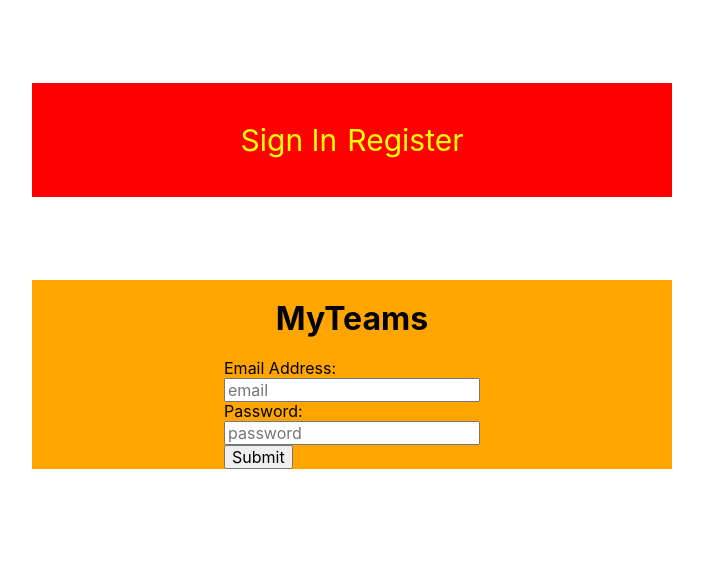
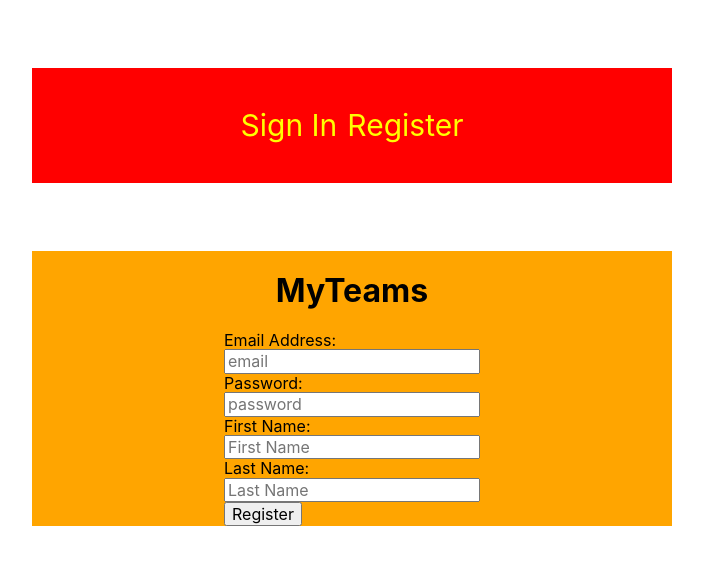
Before and after one commit to Ilroy/footy_app, a React (Create React App) app: page / in a window 1280 px wide. Both pictures are taken after a click on the element "Register". Shown: the top 564 px of the page, without its empty margins (288-991 px from the left). Built offline with nearby package versions, Linux system fonts and the light colour scheme.

Commit message:
fixed registering bug and code clean up

```diff
--- a/src/components/HomeForm/HomeForm.js
+++ b/src/components/HomeForm/HomeForm.js
@@ -1,47 +1,13 @@
 import React from 'react';
 import InfoForm from '../../containers/InfoForm/InfoForm';
-import { changeRoute, setUser } from '../../containers/App/appActions';
+import { getOnSubmitSignIn, getOnSubmitRegister} from './formHelpers';
 import "./HomeForm.css"
 
 const HomeForm = ({isRegistering, dispatch}) =>{
-
-const onSubmitRegister = (email, password, firstName, lastName) =>{
-    fetch('https://localhost:3000/signin', {
-        method: 'post',
-        headers: {'Content-Type': 'appliaction/json'},
-        body: JSON.stringify({
-            email: email,
-            password:password,
-            firstName: firstName,
-            lastname: lastName
-        })
-    })
-    .then(response => response.json())
-    .then(message => {
-        message === "success"? dispatch(changeRoute("signIn")) : console.log("couldnt register");
-    })
-}
-
-const onSubmitSignIn = (email, password) =>{
-     fetch('https://localhost:3000/signin', {
-        method: 'post',
-        headers: {'Content-Type': 'appliaction/json'},
-        body: JSON.stringify({
-            email: email,
-            password:password,
-        })
-    })
-    .then(response => response.json())
-    .then(user => {
-        dispatch(setUser(user));
-    })
-
-}
-
     return(
         <div className="home-form">
             <h1>MyTeams</h1>
-            <InfoForm isRegistering={isRegistering} onSubmitSignIn={onSubmitSignIn} onSubmitRegister={onSubmitRegister}/>
+            <InfoForm isRegistering={isRegistering} onSubmitSignIn={getOnSubmitSignIn(dispatch)} onSubmitRegister={getOnSubmitRegister(dispatch)}/>
         </div>
     )
 }
--- /dev/null
+++ b/src/components/HomeForm/formHelpers.js
@@ -0,0 +1,37 @@
+import { changeRoute, setUser } from '../../containers/App/appActions';
+
+export const getOnSubmitSignIn = dispatch => (email, password) =>{
+    console.log("in")
+    fetch('http://localhost:3000/signin', {
+       method: 'post',
+       headers: {'Content-Type': 'application/json'},
+       body: JSON.stringify({
+           email: email,
+           password:password
+       })
+   })
+   .then(response => response.json())
+   .then(user => {
+       dispatch(setUser(user));
+   });
+
+};
+
+export const getOnSubmitRegister = dispatch => (email, password, firstName, lastName) =>{
+
+    fetch('http://localhost:3000/register', {
+        method: 'post',
+        headers: {'Content-Type': 'application/json'},
+        body: JSON.stringify({
+            email: email,
+            password:password,
+            firstName: firstName,
+            lastName: lastName
+        })
+    })
+    .then(response => response.json())
+    .then(message => {
+        console.log(message);
+        message === "success"? dispatch(changeRoute("signIn")) : console.log("couldnt register");
+    });
+};
--- a/src/containers/App/App.js
+++ b/src/containers/App/App.js
@@ -15,8 +15,8 @@ const App = () => {
   const {user,route, isSignedIn} = state;
 
   useEffect(()=>{
-    console.log(state);
-  },[state])
+    console.log(user);
+  },[user])
 
   return (
     <div className='container'>
@@ -38,7 +38,7 @@ const App = () => {
         </div>
       :
         <div className="form-container">
-          <HomeForm isRegistering={route === "signIn"}/>
+          <HomeForm isRegistering={route !== "signIn"} dispatch={dispatch}/>
         </div>
       }
     </div>
--- a/src/containers/App/appConstants.js
+++ b/src/containers/App/appConstants.js
@@ -1,5 +1,3 @@
-import INTITAL_STATE from "../InfoForm/InfoFormConstants";
-
 const INITIAL_STATE = {
     user: {
       id: null,
--- a/src/containers/App/appReducer.js
+++ b/src/containers/App/appReducer.js
@@ -9,7 +9,7 @@ import INITIAL_STATE
 const appReducer = (state, action) =>{
     switch (action.type){
         case SET_USER:
-                return {...state, user: action.user}
+                return {...state, user: action.user, isSignedIn: true, route:"feed"}
         case CHANGE_ROUTE:
             return {...state, route:action.route}
         case SIGN_OUT:
--- a/src/containers/Feed/Feed.js
+++ b/src/containers/Feed/Feed.js
@@ -4,7 +4,7 @@ import './Feed.css';
 
 const Feed = () => {
     return (
-        <div classname="feed-display">
+        <div className="feed-display">
             <HeadToHead
             homeTeam={
                 {
--- a/src/containers/InfoForm/InfoForm.js
+++ b/src/containers/InfoForm/InfoForm.js
@@ -1,4 +1,4 @@
-import React, { useEffect, useReducer } from "react";
+import React, { useReducer } from "react";
 import INTITAL_STATE from './InfoFormConstants';
 import formReducer from './InfoFormReducer';
 import {onFieldChange,onResetForm} from './InfoFormActions';
@@ -7,49 +7,43 @@ const InfoForm = ({ isRegistering, onSubmitSignIn, onSubmitRegister}) => {
 
   const [formState, dispatch] = useReducer(formReducer, INTITAL_STATE);
 
-  useEffect(()=>{
-    console.log(formState.email);
-    console.log(formState.password);
-  },[formState]);
+  const {email, password, firstName, lastName} = formState;
 
-  // return isRegistering ? (
-  //   <form onSubmit= {() => onRegister(email,password, firstName, lastName)}>
-  //     <label htmlFor="signInEmail">Email Address:</label>
-  //     <br />
-  //     <input type="email" id="signInEmail" name="email" onChange={event => {console.log(event.target.value);
-  //     setEmail(event.target.value)}}/>
-  //     <br />
-
-  //     <label htmlFor="signInPassword">Password:</label>
-  //     <br />
-  //     <input type="password" id="signInPassword" name="password" onChange={event => setPassword(event.target.value)}/>
-  //     <br />
-
-  //     <label htmlFor="fName">First Name:</label>
-  //     <br />
-  //     <input type="text" id="fName" name="fName" onChange={event => setFirstName(event.target.value)}/>
-  //     <br />
-
-  //     <label htmlFor="lName">Last Name:</label>
-  //     <br />
-  //     <input type="text" id="lName" name="lName" onChange={event => setLastName(event.target.value)}/>
-  //     <br />
-
-  //     <input type="submit" value="Register" />
-  //     <br />
-  //   </form>
-  // ) : (
-
-    return (
-    <form onSubmit={event => { event.preventDefault(); onSubmitSignIn(formState.email,formState.password); dispatch(onResetForm()) }}>
+  return isRegistering ? (
+    <form onSubmit= {event => {event.preventDefault(); onSubmitRegister(email,password,firstName,lastName); dispatch(onResetForm())}}>
       <label htmlFor="signInEmail">Email Address:</label>
       <br />
-      <input type="email" name="email" placeholder="email" value={formState.email} onChange={ event => dispatch(onFieldChange("email", event.target.value))}/>
+      <input type="email" placeholder="email" name="email" value={email} onChange={event => {dispatch(onFieldChange("email",event.target.value))}}/>
       <br />
 
       <label htmlFor="signInPassword">Password:</label>
       <br />
-      <input type="password" id="signInPassword" placeholder="password" name="password" value={formState.password} onChange={event => dispatch(onFieldChange("password", event.target.value))}/>
+      <input type="password" placeholder="password" name="password" value={password} onChange={event => {dispatch(onFieldChange("password",event.target.value))}}/>
+      <br />
+
+      <label htmlFor="fName">First Name:</label>
+      <br />
+      <input type="text" name="fName" placeholder="First Name" value={firstName} onChange={event => {dispatch(onFieldChange("firstName",event.target.value))}}/>
+      <br />
+
+      <label htmlFor="lName">Last Name:</label>
+      <br />
+      <input type="text" name="lName" placeholder="Last Name" value={lastName} onChange={event => {dispatch(onFieldChange("lastName",event.target.value))}}/>
+      <br />
+
+      <input type="submit" value="Register" />
+      <br />
+    </form>
+  ) : (
+    <form onSubmit={event => { event.preventDefault(); onSubmitSignIn(email, password); dispatch(onResetForm()) }}>
+      <label htmlFor="signInEmail">Email Address:</label>
+      <br />
+      <input type="email" name="email" placeholder="email" value={email} onChange={ event => dispatch(onFieldChange("email", event.target.value))}/>
+      <br />
+
+      <label htmlFor="signInPassword">Password:</label>
+      <br />
+      <input type="password" id="signInPassword" placeholder="password" name="password" value={password} onChange={event => dispatch(onFieldChange("password", event.target.value))}/>
       <br />
 
       <input type="submit" value= "Submit"/>
--- a/src/containers/NavBar/NavBar.js
+++ b/src/containers/NavBar/NavBar.js
@@ -14,7 +14,7 @@ const NavBar = ({isSignedIn, dispatch}) =>{
     ) :
     <nav className="topnav">
         <p onClick={() => dispatch(changeRoute("signIn"))}>Sign In</p>
-        <p onClick={() => {console.log("register");dispatch(changeRoute("register"))}}>Register</p>
+        <p onClick={() => dispatch(changeRoute("register"))}>Register</p>
     </nav>
 }
 
```
Also changed, not shown: 1 other file (tests, documents, lock files or other folders).
